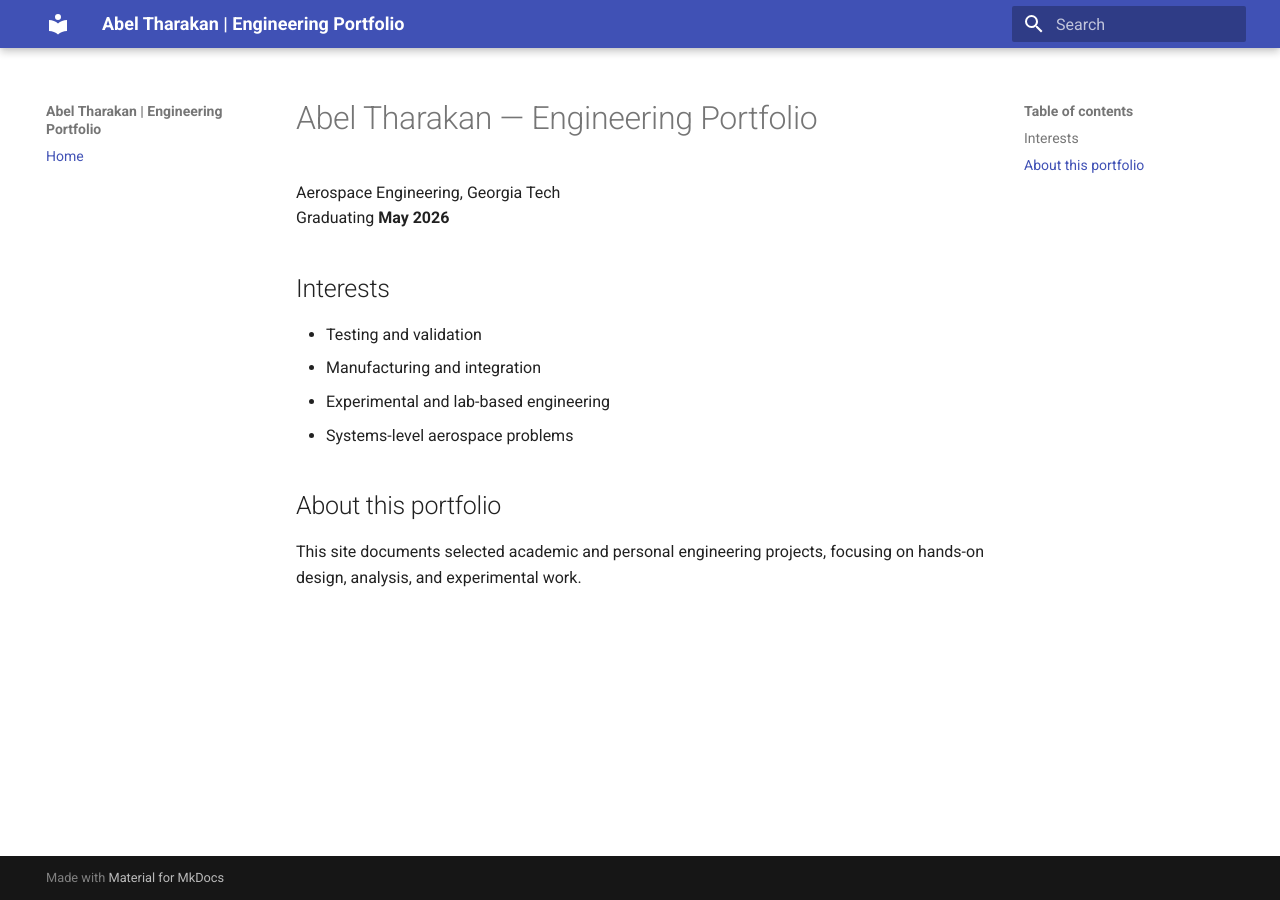
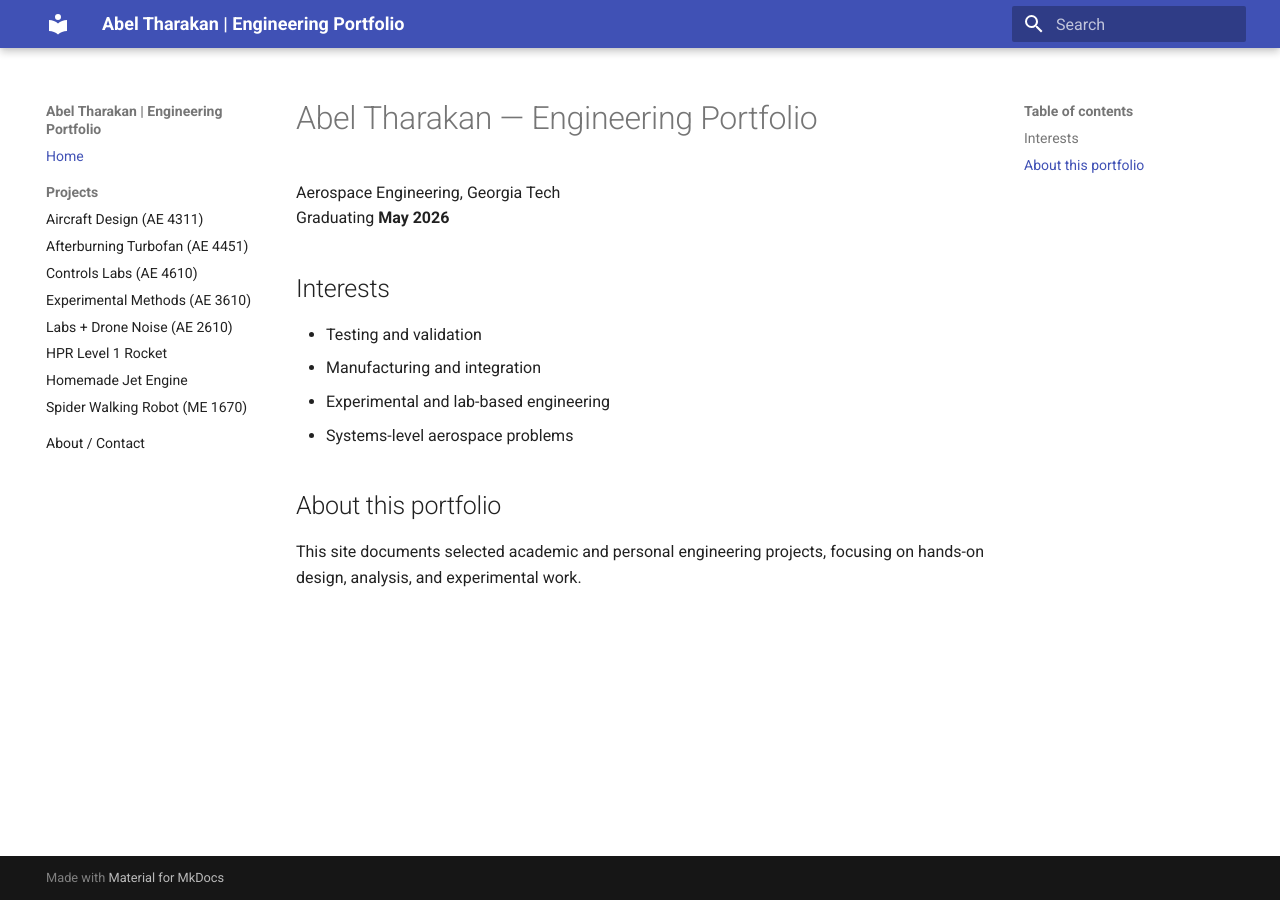
Before and after one commit to atharakan/portfolio, an MkDocs documentation site: the page built from docs/index.md, in a window 1280 px wide. Built offline with MkDocs 1.6.1 and Material for MkDocs 9.7.7, drawn with Linux system fonts in a browser that asks for light colours.

Commit message:
Update mkdocs.yml

```diff
--- a/mkdocs.yml
+++ b/mkdocs.yml
@@ -12,3 +12,13 @@ plugins:
 
 nav:
   - Home: index.md
+  - Projects:
+      - Aircraft Design (AE 4311): projects/ae4311-aircraft-design.md
+      - Afterburning Turbofan (AE 4451): projects/ae4451-turbofan.md
+      - Controls Labs (AE 4610): projects/ae4610-controls-labs.md
+      - Experimental Methods (AE 3610): projects/ae3610-experimental-methods.md
+      - Labs + Drone Noise (AE 2610): projects/ae2610-labs-and-drone-noise.md
+      - HPR Level 1 Rocket: projects/hpr-level1-rocket.md
+      - Homemade Jet Engine: projects/homemade-jet-engine.md
+      - Spider Walking Robot (ME 1670): projects/me1670-spider-robot.md
+  - About / Contact: about.md
```
